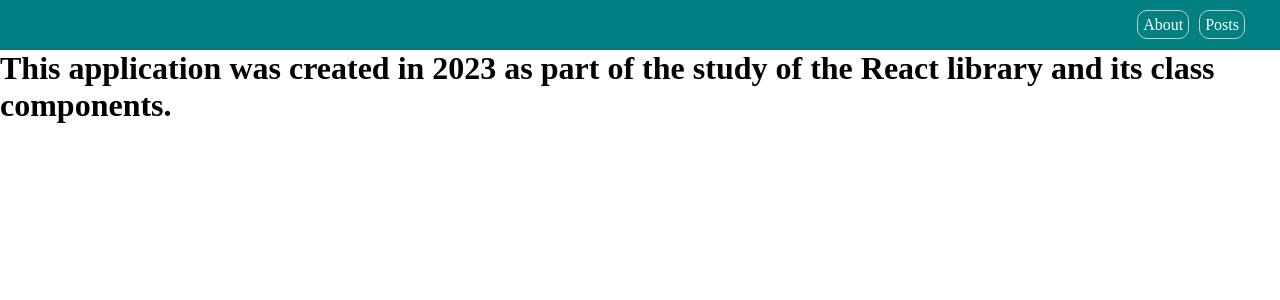
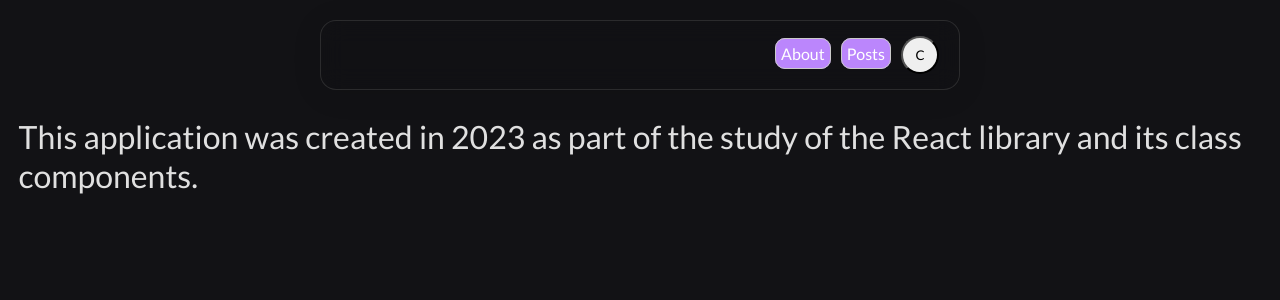
Before and after one commit to ivkovalevv/quick-post, a React (Create React App) app: page /about in a window 1280 px wide. Shown: the top 300 px of the page. Built offline with nearby package versions, Linux system fonts and the light colour scheme.

Commit message:
start od redesign

```diff
--- a/src/API/PostService.js
+++ b/src/API/PostService.js
@@ -2,7 +2,6 @@
 
 export default class PostService {
     static async getAll(limit = 10, page = 1){
-        console.log(page)
         const response = await axios.get(`https://dummyjson.com/posts?limit=${limit}&skip=${page === 1 ? 0 : (page - 1) * 15}`)
         return response
     }
--- a/src/App.js
+++ b/src/App.js
@@ -1,4 +1,4 @@
-import React from "react";
+import React, {useEffect, useState} from "react";
 import './styles/App.css'
 import { BrowserRouter} from "react-router-dom";
 import Navbar from "./components/UI/navbar/Navbar";
@@ -6,9 +6,26 @@
 
 
 function App() {
+  const [lightTheme, setLightTheme] = useState(() => {
+    const savedTheme = localStorage.getItem('darkTheme');
+    return savedTheme ? JSON.parse(savedTheme) : false;
+  });
+
+   useEffect(() => {
+    if (lightTheme) {
+      document.body.classList.add('light-theme');
+      document.body.classList.remove('dark-theme');
+    } else {
+      document.body.classList.add('dark-theme');
+      document.body.classList.remove('light-theme');
+    }
+
+    localStorage.setItem('darkTheme', JSON.stringify(lightTheme));
+  }, [lightTheme]);
+
   return (
     <BrowserRouter /* basename="/quick-post/" */>
-      <Navbar></Navbar>
+      <Navbar theme={lightTheme} themeHandler={setLightTheme}></Navbar>
       <AppRouter></AppRouter>
     </BrowserRouter>
   );
--- a/src/components/UI/button/MyButton.module.css
+++ b/src/components/UI/button/MyButton.module.css
@@ -1,9 +1,9 @@
 .myBtn {
     padding: 5px 15px;
-    color: teal;
+    color: var(--primary-color);
     font-size: 14px;
     background: transparent;
-    border: 1px solid teal;
+    border: 1px solid var(--primary-color);
     border-radius: 5px;
     cursor: pointer;
     transition: all .1s;
@@ -12,5 +12,5 @@
 
 .myBtn:hover{
     color: #FFF;
-    background-color: rgba(0, 128, 128, 0.737);
+    background-color: var(--primary-color);
 }
--- a/src/components/UI/navbar/Navbar.jsx
+++ b/src/components/UI/navbar/Navbar.jsx
@@ -1,12 +1,17 @@
 import React from "react";
 import { Link } from "react-router-dom";
 
-const Navbar = () =>{
+const Navbar = (props) =>{
+    const themeHandler = () => {
+      props.theme ? props.themeHandler(false) : props.themeHandler(true);
+    }
+
     return(
         <div className="navbar">
         <div className="navbar__links">
           <Link className="navbar__link" to="/about">About</Link>
           <Link className="navbar__link" to="/posts">Posts</Link>
+          <button className="color-theme-button" onClick={() => themeHandler()}>C</button>
         </div>
       </div>
     )
--- a/src/pages/About.jsx
+++ b/src/pages/About.jsx
@@ -2,9 +2,11 @@
 
 const About = () =>{
     return (
-        <h1>
-            This application was created in 2023 as part of the study of the React library and its class components.
-        </h1>
+        <div className="page-wrapper">
+            <h1 className="about-title">
+                This application was created in 2023 as part of the study of the React library and its class components.
+            </h1>
+        </div>
     )
 }
 
--- a/src/pages/Posts.jsx
+++ b/src/pages/Posts.jsx
@@ -54,6 +54,7 @@
 
   return (
     <div className="App">
+      <div className="page-wrapper">
         <MyButton style={{marginTop: '30px'}} onClick={() => setModal(true)}>
           Create a post
         </MyButton>
@@ -72,6 +73,7 @@
           totalPages={totalPages}>
         </Pagination>
       </div>
+    </div>
   );
 }
 
--- a/src/styles/App.css
+++ b/src/styles/App.css
@@ -1,7 +1,12 @@
+@import url('https://fonts.googleapis.com/css2?family=Lato:ital,wght@0,100;0,300;0,400;0,700;0,900;1,100;1,300;1,400;1,700;1,900&display=swap');
+
 * {
     margin: 0;
     padding: 0;
     box-sizing: border-box;
+    font-family: "Lato", sans-serif;
+    font-weight: 400;
+    font-style: normal
 }
 
 #root{
@@ -10,14 +15,43 @@
     align-items: center;
 }
 
+body.light-theme {
+  --bg-color: #ffffff;
+  --nav-bg-color: rgba(255, 255, 255, 0.6);
+  --text-color: #333333;
+  --primary-color: #6200ee;
+  --secondary-color: #03dac6;
+  --border-color: rgba(80, 80, 80, 0.43);
+  background-color: var(--bg-color);
+  color: var(--text-color);
+  transition: all 0.3s ease;
+}
+
+/* Стили для темной темы */
+body.dark-theme {
+  --bg-color: rgb(18, 18, 21);
+  --nav-bg-color: rgba(18, 18, 21, 0.6);
+  --text-color: #e0e0e0;
+  --primary-color: #bb86fc;
+  --secondary-color: #03dac6;
+  --border-color: rgba(80, 80, 80, 0.43);
+  background-color: var(--bg-color);
+  color: var(--text-color);
+}
+
 .App{
     width: 800px;
+    background-color: var(--bg-color);
+}
+
+.page-wrapper{
+    padding: clamp(6.25rem, 5.8929rem + 1.7857vw, 7.5rem) clamp(0.625rem, 0.4464rem + 0.8929vw, 1.25rem);;
 }
 
 .post{
     display: flex;
     padding: 15px;
-    border: 2px solid teal;
+    border: 2px solid var(--primary-color);
     margin-top: 15px;
     justify-content: space-between;
     align-items: center;
@@ -44,11 +78,23 @@
 transition: all 300ms ease-in-out;
 }
 
+/* PAGE WRAPPER */
+
 .page__wrapper{
-    width: 100%;
-    margin-top: 30px;
+    width: 45%;
     display: flex;
     justify-content: center;
+    position: fixed;
+    bottom: 0;
+    left: 50%;
+    transform: translate(-50%, 0%);
+    border-top-left-radius: 16px;
+    border-top-right-radius: 16px;
+    background: var(--nav-bg-color);
+    box-shadow: 0 4px 30px rgba(0, 0, 0, 0.1);
+    backdrop-filter: blur(11.9px);
+    -webkit-backdrop-filter: blur(11.9px);
+    border: 1px solid var(--border-color);
 }
 
 .page{
@@ -60,39 +106,54 @@
     justify-content: center;
     margin-right: 5px;
     margin-bottom: 10px;
-    border: 1px solid teal;
+    border: 1px solid var(--primary-color);
     border-radius: 50%;
     cursor: pointer;
 }
 
 .page__current{
-    background-color: teal;
+    background-color: var(--primary-color);
     color: #FFF;
     font-weight: bold;
 }
 
+.color-theme-button{
+    width: 38px;
+    height: 38px;
+    border-radius: 50%;
+    margin-left: 10px;
+}
+
+/* NAVBAR */
+
 .navbar{
-    height: 50px;
-    width: 100%;
+    position: fixed;
+    top: 20px;
+    height: 70px;
+    width: 50%;
     display: flex;
     align-items: center;
-    padding: 0 15px;
-    background-color: teal;
+    padding: 20px 20px;
+    background: var(--nav-bg-color);
+    border-radius: 16px;
+    box-shadow: 0 4px 30px rgba(0, 0, 0, 0.1);
+    backdrop-filter: blur(11.9px);
+    -webkit-backdrop-filter: blur(11.9px);
+    border: 1px solid var(--border-color);
 }
 
 .navbar__links{
     margin-left: auto;
-    margin-right: 10px;
 }
 
 .navbar__link{
     color: #FFF;
-    margin-right: 10px;
+    margin-left: 10px;
     text-decoration: none;
     padding: 5px;
     border: 1px solid #CACACA;
     border-radius: 10px;
-    background-color: teal;
+    background-color: var(--primary-color);
 }
 
 .navbar__link:hover{
```
Also changed, not shown: 2 other files (tests, documents, lock files or other folders). Lines whose indentation alone changed are shown as unchanged.
